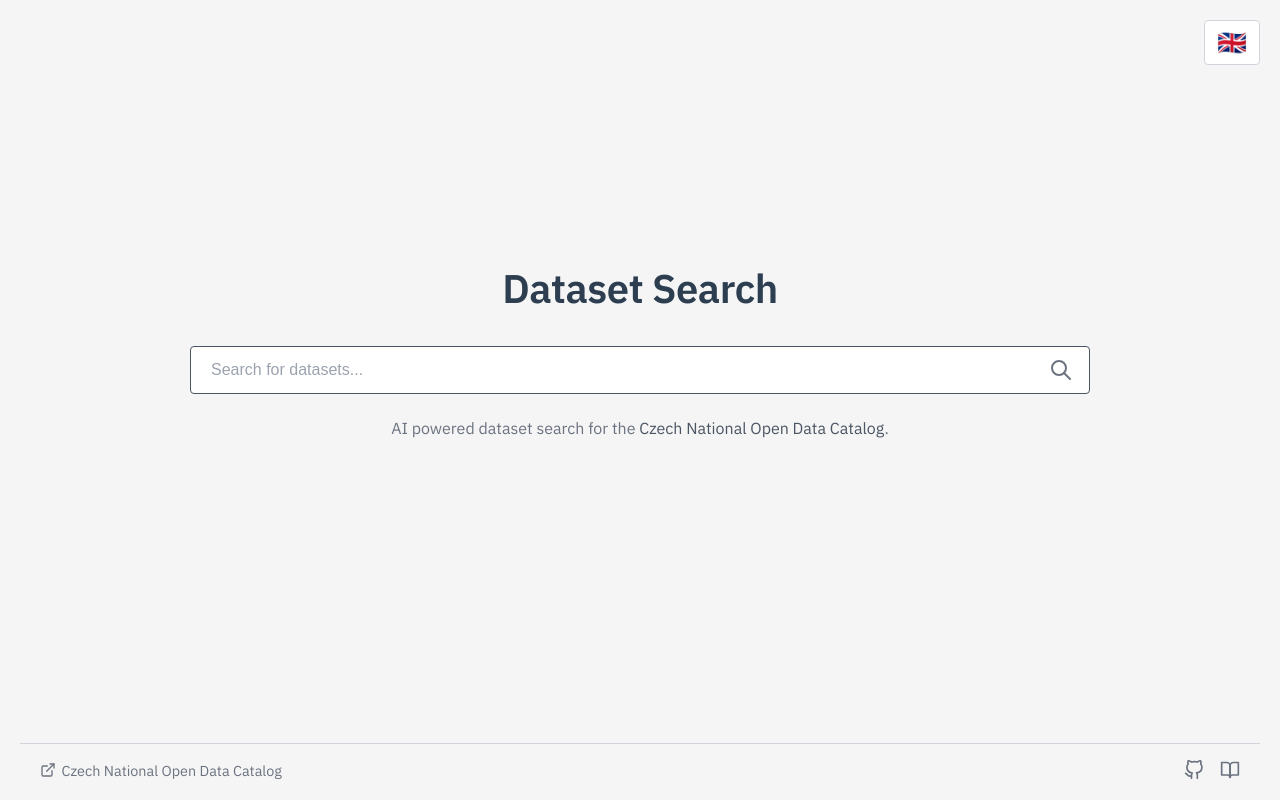
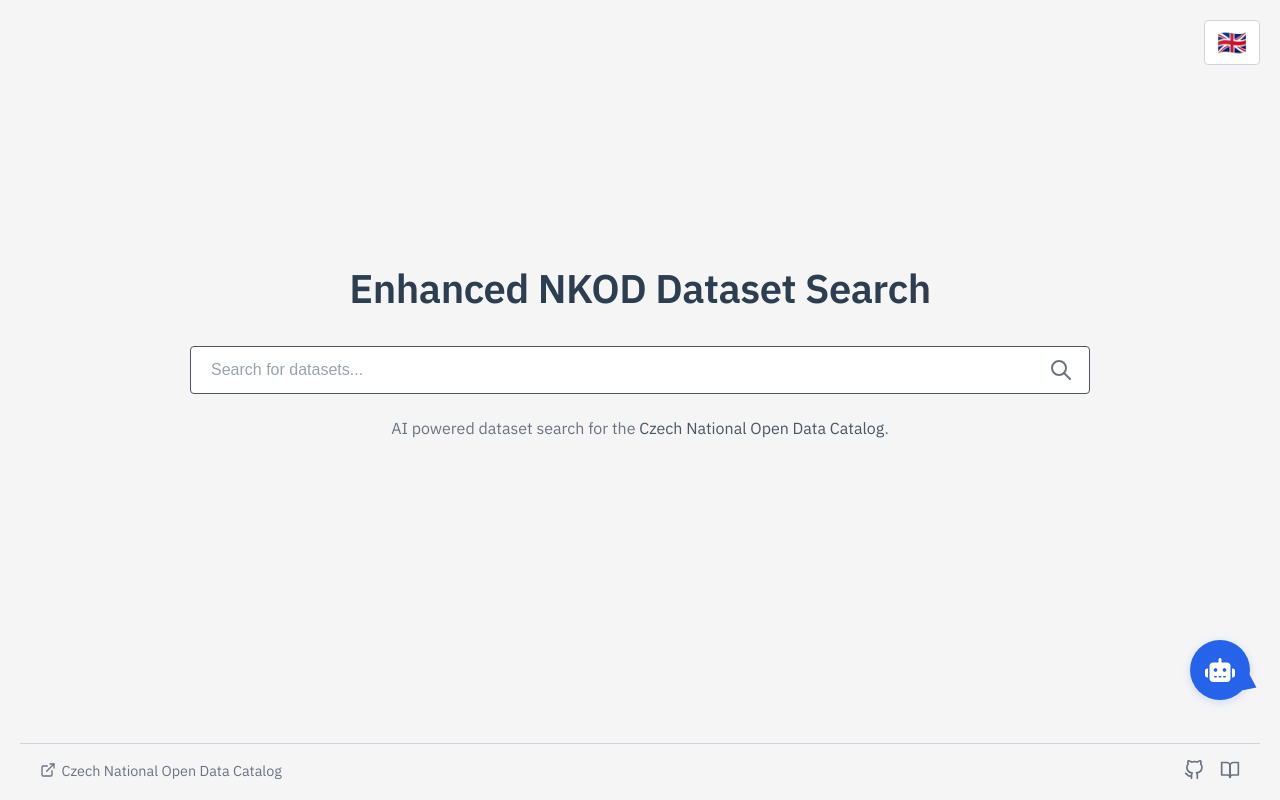
Before and after one commit to lucievomelova/EnhancedDatasetSearch, a Flask app: template app/templates/home.html in a window 1280 px wide. Run offline with Flask 3, Linux system fonts and the light colour scheme; the template is opened without the code that fills it, so the values that code supplies are empty; parts of the project's set-up code (start-up, migrations or seed data) failed here and were passed over.

Commit message:
add chatbot button, better handling of client timeout, ui utils

```diff
--- a/app/main.py
+++ b/app/main.py
@@ -12,7 +12,7 @@ from app.chatbot import Chatbot
 import yaml
 
 from data_processing.knowledge_graph import get_similar_datasets
-from app.ui_utils import get_common_metadata
+from app.ui_utils import get_common_metadata, get_similar_datasets_with_preview_text
 from llama_index.core import Settings
 from llama_index.embeddings.ollama import OllamaEmbedding
 from llama_index.llms.ollama import Ollama
@@ -83,6 +83,7 @@ def get_chatbot():
 
 @app.route('/', methods=['GET', 'POST'])
 def home():
+    """Display the home page for the search engine."""
     get_search_pipeline()  # initialize search pipeline for this session
     if request.method == 'POST':
         query = request.form.get('query', '').strip()
@@ -93,6 +94,7 @@ def home():
 
 @app.route('/search', methods=['GET', 'POST'])
 def search():
+    """Display the page with search results."""
     pipeline = get_search_pipeline()
     if request.method == 'POST':
         query = request.form.get('query', '').strip()
@@ -115,50 +117,19 @@ def search():
 def dataset_detail():
     """Display detailed view of a specific dataset by looking it up in extended_df."""
     dataset_url = request.args.get('source', '')
-    pipeline = get_search_pipeline()
-    dataset_info = pipeline.data_catalog.get_dataset_by_url(dataset_url)
+    search_pipeline = get_search_pipeline()
+    dataset_info = search_pipeline.data_catalog.get_dataset_by_url(dataset_url)
 
     if not dataset_info:
         return redirect(url_for('home'))
+    similar_datasets = get_similar_datasets_with_preview_text(dataset_url,
+                                                              dataset_info,
+                                                              search_pipeline,
+                                                              config["data_processing"]["knowledge_graph"])
 
-    similar_datasets_raw = get_similar_datasets(dataset_url, config["data_processing"]["knowledge_graph"]["top_k"])
-
-    similar_datasets = {}
-    for sim_category, url_score_list in similar_datasets_raw.items():
-        similar_datasets[sim_category] = []
-        for url, _ in url_score_list:
-            sim_dataset = pipeline.data_catalog.get_dataset_by_url(url)
-            if sim_dataset:
-                text_preview = ""
-                if pd.notna(sim_dataset['text']):
-                    print(sim_dataset['text'])
-                    text_preview = sim_dataset['text']
-                    if len(text_preview) > 200:  # too long description text preview -> take just first sentence
-                        text_preview = sim_dataset['text'][:sim_dataset['text'].find(".") + 1]
-
-                    # first sentence still too long or there is no "." char in the description
-                    if len(text_preview) > 200 or len(text_preview) == 0:
-                        index = sim_dataset['text'][:200].rfind(" ")
-                        text_preview = sim_dataset['text'][:index]
-                        if len(text_preview) > 0:
-                            text_preview += "..."  # if the preview is not empty, show it was cut off by appending ...
-                similar_dataset_info = {
-                    'title': sim_dataset['title'],
-                    'url': url,
-                    'text_preview': text_preview,
-                }
-                if sim_category == "overall":
-                    metadata_categories = ["keywords", "themes", "categories", "region", "time_periods"]
-                    common_metadata = get_common_metadata(metadata_categories, dataset_info["metadata"],
-                                                          sim_dataset["metadata"])
-                    similar_dataset_info["common_metadata"] = common_metadata
-                elif sim_category != "description":
-                    common_metadata = get_common_metadata([sim_category], dataset_info["metadata"],
-                                                          sim_dataset["metadata"])
-                    similar_dataset_info["common_metadata"] = common_metadata
-                similar_datasets[sim_category].append(similar_dataset_info)
-
-    return render_template("dataset_detail.html", dataset=dataset_info, similar_datasets=similar_datasets, query='')
+    return render_template("dataset_detail.html",
+                           dataset=dataset_info,
+                           similar_datasets=similar_datasets)
 
 
 @app.route('/chatbot')
--- /dev/null
+++ b/app/static/styles/chatbot_button.css
@@ -0,0 +1,67 @@
+.chatbot-floating-btn {
+    position: fixed !important;
+    bottom: 100px !important;
+    right: 30px !important;
+    left: auto !important;
+    width: 60px;
+    height: 60px;
+    background-color: var(--color-primary);
+    border: none;
+    border-radius: 50%;
+    cursor: pointer;
+    display: flex;
+    align-items: center;
+    justify-content: center;
+    box-shadow: 0 2px 8px rgba(37, 99, 235, 0.2);
+    transition: all var(--transition);
+    z-index: 999;
+    color: white;
+    text-decoration: none;
+    font-size: 24px;
+}
+
+.chatbot-floating-btn:hover {
+    background-color: var(--color-primary-dark);
+    box-shadow: 0 4px 12px rgba(37, 99, 235, 0.3);
+    transform: translateY(-2px);
+}
+
+/* Speech bubble pointer on the right side */
+.chatbot-floating-btn::after {
+    content: '';
+    position: absolute;
+    right: -7px;
+    top: 75%;
+    transform: translateY(-50%) rotate(25deg);
+    width: 0;
+    height: 0;
+    border-left: 12px solid var(--color-primary);
+    border-top: 9px solid transparent;
+    border-bottom: 9px solid transparent;
+    transition: border-left-color var(--transition);
+}
+
+.chatbot-floating-btn:hover::after {
+    border-left-color: var(--color-primary-dark);
+}
+
+/* Tooltip */
+.chatbot-floating-btn::before {
+    content: attr(title);
+    position: absolute;
+    bottom: -45px;
+    right: 0;
+    background-color: var(--color-tooltip-bg);
+    color: var(--color-tooltip-text);
+    padding: 8px 12px;
+    border-radius: 4px;
+    font-size: 12px;
+    white-space: nowrap;
+    opacity: 0;
+    pointer-events: none;
+    transition: opacity var(--transition);
+}
+
+.chatbot-floating-btn:hover::before {
+    opacity: 1;
+}
--- a/app/templates/chatbot.html
+++ b/app/templates/chatbot.html
@@ -3,7 +3,7 @@
 <head>
     <meta charset="UTF-8">
     <meta name="viewport" content="width=device-width, initial-scale=1.0">
-    <title>Dataset Search Chatbot</title>
+    <title>NKOD Dataset Search Chatbot</title>
     <link rel="stylesheet" href="{{ url_for('static', filename='styles/chatbot.css') }}">
     <link rel="stylesheet" href="{{ url_for('static', filename='styles/loading.css') }}">
     <link rel="stylesheet" href="{{ url_for('static', filename='styles/styles.css') }}">
@@ -18,7 +18,7 @@
 
     <div class="chatbot-container">
         <div class="chatbot-header">
-            <h1>Dataset Search Assistant</h1>
+            <h1>NKOD Dataset Search Assistant</h1>
         </div>
 
         <div class="chatbot-messages" id="chatMessages">
--- /dev/null
+++ b/app/templates/chatbot_button.html
@@ -0,0 +1,6 @@
+<link rel="stylesheet" href="https://cdnjs.cloudflare.com/ajax/libs/font-awesome/6.4.0/css/all.min.css">
+
+<a href="/chatbot" id="chatbot-floating-btn" class="chatbot-floating-btn"
+   title="Go to NKOD Chatbot Search Assistant">
+    <i class="fas fa-robot"></i>
+</a>
--- a/app/templates/dataset_detail.html
+++ b/app/templates/dataset_detail.html
@@ -5,6 +5,7 @@
     <meta name="viewport" content="width=device-width, initial-scale=1.0">
     <title>{{ dataset.title }} - Dataset Search</title>
     <link rel="stylesheet" href="{{ url_for('static', filename='styles/styles.css') }}">
+    <link rel="stylesheet" href="{{ url_for('static', filename='styles/chatbot_button.css') }}">
 </head>
 <body>
     <div class="language-selector">
@@ -18,7 +19,7 @@
         <div class="detail-header">
             <h1 class="detail-title">{{ dataset.title }}</h1>
             <a href="https://data.gov.cz/datová-sada?iri={{ dataset.url }}" target="_blank" rel="noopener noreferrer" class="external-link-button">
-                View on NKOD
+                View on the Czech Dataset Portal
                 <svg xmlns="http://www.w3.org/2000/svg" width="16" height="16" viewBox="0 0 24 24" fill="none" stroke="currentColor" stroke-width="2" stroke-linecap="round" stroke-linejoin="round">
                     <path d="M18 13v6a2 2 0 0 1-2 2H5a2 2 0 0 1-2-2V8a2 2 0 0 1 2-2h6"></path>
                     <polyline points="15 3 21 3 21 9"></polyline>
@@ -117,6 +118,7 @@
             {% endif %}
     </div>
 
+    {% include 'chatbot_button.html' %}
     {% include 'footer.html' %}
 </body>
 </html>
--- a/app/templates/home.html
+++ b/app/templates/home.html
@@ -3,9 +3,10 @@
 <head>
     <meta charset="UTF-8">
     <meta name="viewport" content="width=device-width, initial-scale=1.0">
-    <title>Dataset Search</title>
+    <title>Enhanced NKOD Dataset Search</title>
     <link rel="stylesheet" href="{{ url_for('static', filename='styles/styles.css') }}">
     <link rel="stylesheet" href="{{ url_for('static', filename='styles/loading.css') }}">
+    <link rel="stylesheet" href="{{ url_for('static', filename='styles/chatbot_button.css') }}">
 </head>
 <body class="home-page">
     <!-- Display loading circle -->
@@ -24,7 +25,7 @@
     </div>
 
     <div class="container">
-        <h1 class="title">Dataset Search</h1>
+        <h1 class="title">Enhanced NKOD Dataset Search</h1>
 
         <form method="POST" action="/search" class="search-form" id="searchForm">
             <div class="search-container">
@@ -48,6 +49,7 @@
         <p class="subtitle">AI powered dataset search for the <a href="https://data.gov.cz/" target="_blank" rel="noopener noreferrer" class="subtitle-link">Czech National Open Data Catalog</a>.</p>
     </div>
 
+    {% include 'chatbot_button.html' %}
     {% include 'footer.html' %}
 
     <script>
--- a/app/templates/search_results.html
+++ b/app/templates/search_results.html
@@ -3,9 +3,10 @@
 <head>
     <meta charset="UTF-8">
     <meta name="viewport" content="width=device-width, initial-scale=1.0">
-    <title>Search Results - Dataset Search</title>
+    <title>Search Results - Enhanced NKOD Dataset Search</title>
     <link rel="stylesheet" href="{{ url_for('static', filename='styles/styles.css') }}">
     <link rel="stylesheet" href="{{ url_for('static', filename='styles/loading.css') }}">
+    <link rel="stylesheet" href="{{ url_for('static', filename='styles/chatbot_button.css') }}">
 </head>
 <body>
     <!-- Display loading circle -->
@@ -25,7 +26,7 @@
 
     <div class="container-search-results">
         <div class="header">
-            <h1 class="title"><a href="/" class="home-link">Dataset Search</a></h1>
+            <h1 class="title"><a href="/" class="home-link">Enhanced NKOD Dataset Search</a></h1>
 
             <form method="POST" action="/search" class="search-form" id="searchForm">
                 <div class="search-container">
@@ -104,6 +105,7 @@
         {% endif %}
     </div>
 
+    {% include 'chatbot_button.html' %}
     {% include 'footer.html' %}
 
     <script>
--- a/config.yaml
+++ b/config.yaml
@@ -1,19 +1,19 @@
 data:
   datasets_raw:
-    path: "data/golden/datasets_small.csv"
-#    path: "data//datove_sady.csv"
+#    path: "data/golden/datasets_small.csv"
+    path: "data//datove_sady.csv"
     url: "https://data.gov.cz/soubor/datov%C3%A9-sady.csv"
   datasets:
-    path: "data/golden/datasets_with_metadata_small.json"
-#    path: "data//datasets_with_metadata_large.json"
+#    path: "data/golden/datasets_with_metadata_small.json"
+    path: "data//datasets_with_metadata_large.json"
   sparql_endpoint: "https://data.gov.cz/sparql"
 state_dir: "state"
 app_url: "http://127.0.0.1:5000/"
 db:
   host: "localhost"
   port: 5432
-  document_table:  "documents_test"  # "documents_test"
-  vector_table: "embeddings_test"  # "embeddings_test"
+  document_table:  "documents_all_qwen_4b"  # "documents_test"
+  vector_table: "embeddings_all_qwen_4b"  # "embeddings_test"
   embed_dim: 2560  # 4096
 embedding:
   model_name: "qwen3-embedding:4b"  # "qwen3-embedding:8b"
@@ -36,7 +36,7 @@ pipeline_config:
   preprocessing:
     detect_intent: true
     extend_query: true
-    timeout: 10
+    timeout: 60
   search:
     top_k: 30
     vector_top_k: 20
--- a/data_processing/NKOD/nkod_data_catalog.py
+++ b/data_processing/NKOD/nkod_data_catalog.py
@@ -63,7 +63,7 @@ class NkodDataCatalog(DataCatalog):
         self._download_new_data: bool = download_new_data
         """Indicates if new datasets_raw file should be downloaded and processed or not."""
 
-        self._run_preprocessing: bool = True  # TODO just for debugging
+        self._run_preprocessing: bool = False  # TODO just for debugging
 
         self.config = config
         self.llm_config = config["llm"]
```
Also changed, not shown: app/query_prepocessing.py (+17 -7 lines), app/ui_utils.py (+50 -0 lines), data_processing/knowledge_graph.py (+16 -16 lines).
